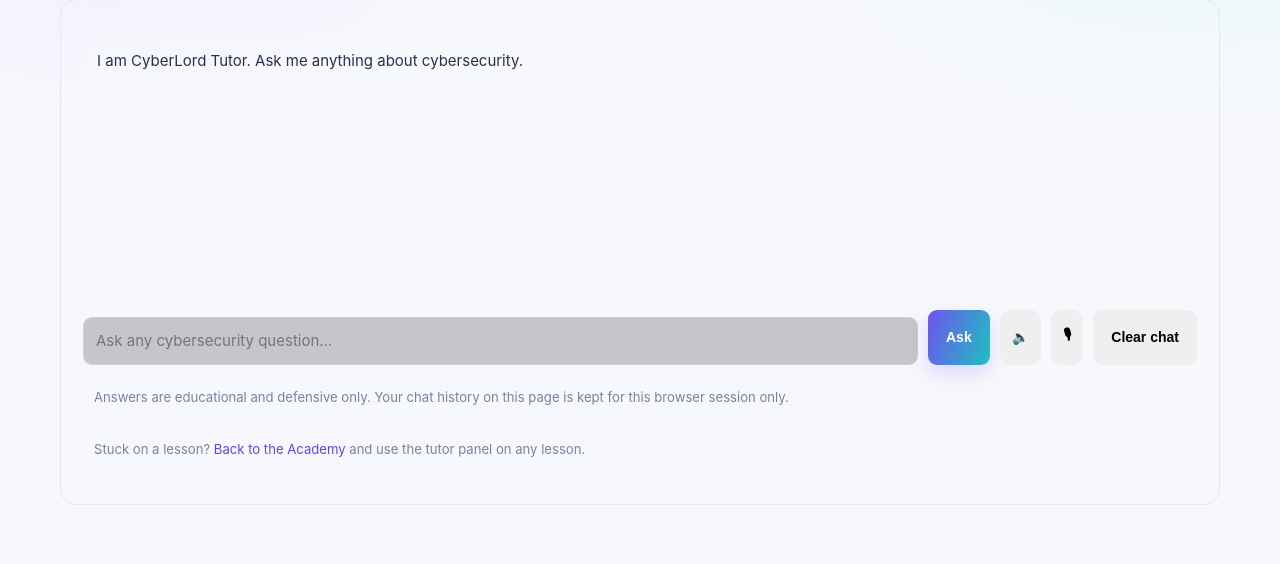
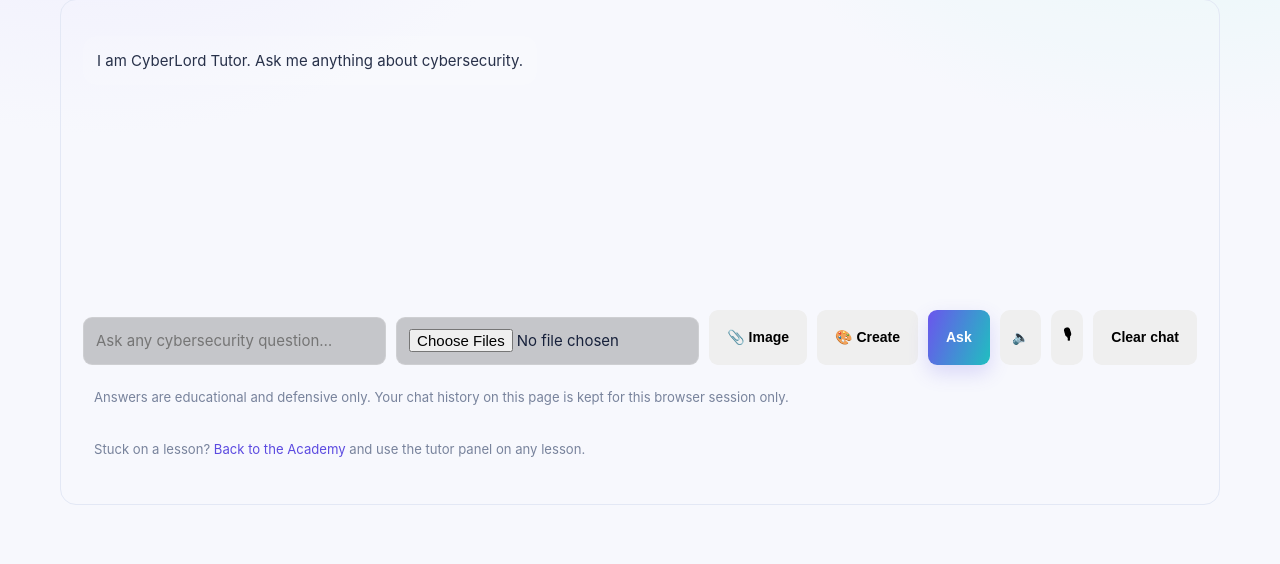
Before and after one commit to mic356/CyberLord-Domain-Intelligence-V2, a Flask app: page /tutor in a window 1280 px wide. Shown: the part 393-957 px from the top of the page. Run offline with Flask 3, Linux system fonts and the light colour scheme; the visitor is signed in with stand-in values (Sample User, id 1); data that the repository does not hold is empty; parts of the project's set-up code (start-up, migrations or seed data) failed here and were passed over; some libraries are stand-ins or nearby versions.

Commit message:
cyberlord upgrade

```diff
--- a/static/app.js
+++ b/static/app.js
@@ -173,9 +173,11 @@ document.querySelectorAll(".tool-card").forEach(card=>{
   document.querySelectorAll("[data-ai-guide]").forEach(btn=>{
     btn.addEventListener("click",()=>{toggle(true);send(btn.dataset.aiGuide||btn.textContent);});
   });
-  async function send(text){
-    text=(text||"").trim();if(!text)return;
-    bubble(text,"user");history.push({role:"user",content:text});
+  async function send(text, images){
+    text=(text||"").trim(); images=images||[];
+    if(!text && !images.length)return;
+    if(!text)text="Please analyse the attached picture and explain what you can see.";
+    bubble(text,"user");history.push({role:"user",content:text,images:images});
     const pending=bubble("Searching CyberLord knowledge…","bot");
     const startTyping=()=>{const typing=document.createElement("span");typing.className="cl-ai-typing";typing.innerHTML="<span></span><span></span><span></span>";pending.textContent="";pending.appendChild(typing);};startTyping();
     await new Promise(resolve=>setTimeout(resolve,600));
@@ -198,7 +200,34 @@ document.querySelectorAll(".tool-card").forEach(card=>{
     }catch(err){pending.textContent=err.message||"Something went wrong. Please try again.";}
     finally{submit.disabled=false;scroll();}
   }
-  form.addEventListener("submit",e=>{e.preventDefault();const value=input.value;input.value="";send(value);});
+  const imageInput=document.getElementById("cl-ai-image");
+  const attachBtn=document.getElementById("cl-ai-attach");
+  const generateBtn=document.getElementById("cl-ai-generate");
+  let selectedImages=[];
+  function readImages(files){
+    return Promise.all(Array.from(files||[]).slice(0,4).map(file=>{
+      if(!/^image\/(png|jpeg|webp)$/.test(file.type)||file.size>5*1024*1024)throw new Error("Use JPG, PNG or WEBP images under 5 MB each.");
+      return new Promise((resolve,reject)=>{const reader=new FileReader();reader.onload=()=>resolve({mime_type:file.type,data:String(reader.result).split(",")[1]});reader.onerror=reject;reader.readAsDataURL(file);});
+    }));
+  }
+  if(attachBtn&&imageInput)attachBtn.addEventListener("click",()=>imageInput.click());
+  if(imageInput)imageInput.addEventListener("change",async()=>{
+    try{selectedImages=await readImages(imageInput.files);attachBtn.textContent="📎 "+selectedImages.length;}
+    catch(err){alert(err.message);selectedImages=[];}imageInput.value="";
+  });
+  if(generateBtn)generateBtn.addEventListener("click",async()=>{
+    const prompt=input.value.trim();if(!prompt){input.focus();return;}
+    generateBtn.disabled=true;const pending=bubble("Generating image…","bot");
+    try{
+      const res=await fetch("/api/ai-image",{method:"POST",headers:{"Content-Type":"application/json"},body:JSON.stringify({prompt:prompt,images:selectedImages})});
+      const data=await res.json();if(!res.ok)throw new Error(data.error||"Image generation failed.");
+      pending.textContent=data.text||"Your image is ready.";
+      (data.images||[]).forEach(im=>{const wrap=document.createElement("div");const src="data:"+(im.mime_type||"image/png")+";base64,"+im.data;const el=document.createElement("img");el.alt="Generated image";el.src=src;el.style.maxWidth="100%";el.style.borderRadius="12px";const dl=document.createElement("a");dl.href=src;dl.download="cyberlord-generated-image.png";dl.textContent="Download image";dl.className="cl-ai-image-download";wrap.appendChild(el);wrap.appendChild(dl);messagesEl.appendChild(wrap);});
+      input.value="";selectedImages=[];if(attachBtn)attachBtn.textContent="📎";
+    }catch(err){pending.textContent=err.message;}
+    finally{generateBtn.disabled=false;scroll();}
+  });
+  form.addEventListener("submit",e=>{e.preventDefault();const value=input.value;input.value="";const imgs=selectedImages;selectedImages=[];if(attachBtn)attachBtn.textContent="📎";send(value,imgs);});
   const launchQuestion=new URLSearchParams(window.location.search).get("ask");
   if(launchQuestion){toggle(true);send(launchQuestion);window.history.replaceState({},document.title,window.location.pathname+window.location.hash);}
 })();
@@ -209,7 +238,11 @@ document.querySelectorAll(".tool-card").forEach(card=>{
     const card=form.closest(".tutor-card"); if(!card) return;
     const slug=card.dataset.lesson||"";
     const box=card.querySelector(".tutor-messages");
-    const input=form.querySelector("input");
+    const input=form.querySelector('input[type="text"]');
+    const imageInput=form.querySelector(".tutor-image-input");
+    const attachBtn=form.querySelector(".tutor-image-attach");
+    const generateBtn=form.querySelector(".tutor-image-generate");
+    let selectedImages=[];
     function add(text,role){
       // Reuse the live voice bubble so a spoken question already shown
       // as text before sending is not added twice.
@@ -225,13 +258,36 @@ document.querySelectorAll(".tool-card").forEach(card=>{
       box.appendChild(el); box.scrollTop=box.scrollHeight;
       return el;
     }
+    function readSelected(files){
+      return Promise.all(Array.from(files||[]).slice(0,4).map(file=>{
+        if(!/^image\/(png|jpeg|webp)$/.test(file.type)||file.size>5*1024*1024)throw new Error("Use JPG, PNG or WEBP images under 5 MB each.");
+        return new Promise((resolve,reject)=>{const reader=new FileReader();reader.onload=()=>resolve({mime_type:file.type,data:String(reader.result).split(",")[1]});reader.onerror=reject;reader.readAsDataURL(file);});
+      }));
+    }
+    if(attachBtn&&imageInput){
+      attachBtn.addEventListener("click",()=>imageInput.click());
+      imageInput.addEventListener("change",async()=>{try{selectedImages=await readSelected(imageInput.files);attachBtn.textContent="📎 "+selectedImages.length;}catch(err){alert(err.message);selectedImages=[];}imageInput.value="";});
+    }
+    if(generateBtn)generateBtn.addEventListener("click",async()=>{
+      const prompt=(input.value||"").trim();if(!prompt){input.focus();return;}
+      generateBtn.disabled=true;const pending=add("Generating image…","bot");
+      try{
+        const res=await fetch("/api/ai-image",{method:"POST",headers:{"Content-Type":"application/json"},body:JSON.stringify({prompt,images:selectedImages})});
+        const data=await res.json();if(!res.ok)throw new Error(data.error||"Image generation failed.");
+        pending.textContent=data.text||"Your image is ready.";
+        (data.images||[]).forEach(im=>{const wrap=document.createElement("div");const src="data:"+(im.mime_type||"image/png")+";base64,"+im.data;const pic=document.createElement("img");pic.alt="Generated image";pic.src=src;pic.style.maxWidth="100%";const dl=document.createElement("a");dl.href=src;dl.download="cyberlord-generated-image.png";dl.textContent="Download image";dl.className="cl-ai-image-download";wrap.appendChild(pic);wrap.appendChild(dl);box.appendChild(wrap);});
+        input.value="";selectedImages=[];if(attachBtn)attachBtn.textContent="📎 Image";
+      }catch(err){pending.textContent=err.message;}finally{generateBtn.disabled=false;box.scrollTop=box.scrollHeight;}
+    });
     form.addEventListener("submit",async e=>{
       e.preventDefault();
-      const text=(input.value||"").trim(); if(!text) return;
+      let text=(input.value||"").trim();const images=selectedImages;selectedImages=[];if(attachBtn)attachBtn.textContent="📎 Image";
+      if(!text&&!images.length) return;
+      if(!text)text="Please analyse the attached picture and explain what you can see.";
       add(text,"user"); input.value="";
       const pending=add("Thinking…","bot");
       try{
-        const res=await fetch("/api/ai-assistant",{method:"POST",headers:{"Content-Type":"application/json"},body:JSON.stringify({persona:"tutor",lesson_slug:slug,messages:[{role:"user",content:text}]})});
+        const res=await fetch("/api/ai-assistant",{method:"POST",headers:{"Content-Type":"application/json"},body:JSON.stringify({persona:"tutor",lesson_slug:slug,messages:[{role:"user",content:text,images:images}]})});
         const data=await res.json();
         pending.remove();
         if(!res.ok){
--- a/static/style.css
+++ b/static/style.css
@@ -358,3 +358,5 @@ html[data-theme="dark"] .review-card p,html[data-theme="dark"] .review-form h3,h
 html[data-theme="dark"] .review-form input,html[data-theme="dark"] .review-form select,html[data-theme="dark"] .review-form textarea{background:#0f172a;border-color:#1e3a5f;color:#e7ecf5}
 html[data-theme="dark"] .reviews-average{color:#2dd4bf}
 @media(max-width:800px){.review-grid{grid-template-columns:1fr}}
+
+.cl-ai-image-download{display:inline-block;margin:8px 0 12px;padding:7px 11px;border-radius:8px;background:#1d7779;color:#fff;text-decoration:none;font-size:12px;font-weight:600}.cl-ai-image-download:hover{filter:brightness(1.12)}
--- a/templates/academy_lesson.html
+++ b/templates/academy_lesson.html
@@ -12,7 +12,7 @@
 <p><a class="tutor-full-link" href="{{ url_for('tutor', lesson=lesson.slug) }}">Open full tutor →</a></p>
 <p class="muted">Stuck on this lesson? Ask here. The tutor only answers about this lesson.</p>
 <div class="tutor-messages" aria-live="polite"></div>
-<form class="tutor-form"><input type="text" placeholder="Ask about {{ lesson.title }}…" aria-label="Ask the tutor"><button class="btn primary" type="submit">Send</button><button type="button" class="btn voice-toggle" data-voice-toggle aria-pressed="false" aria-label="Listen to the tutor reply" title="Listen to the reply">🔈</button><button type="button" class="btn mic-btn" data-mic-btn aria-label="Press and hold to talk" title="Press and hold to talk — release to send">🎙</button></form><div class="tutor-lock" id="tutor-lock" hidden>
+<form class="tutor-form"><input type="text" placeholder="Ask about {{ lesson.title }}…" aria-label="Ask the tutor"><input type="file" class="tutor-image-input" accept="image/png,image/jpeg,image/webp" multiple hidden><button type="button" class="btn tutor-image-attach">📎 Image</button><button type="button" class="btn tutor-image-generate">🎨 Create</button><button class="btn primary" type="submit">Send</button><button type="button" class="btn voice-toggle" data-voice-toggle aria-pressed="false" aria-label="Listen to the tutor reply" title="Listen to the reply">🔈</button><button type="button" class="btn mic-btn" data-mic-btn aria-label="Press and hold to talk" title="Press and hold to talk — release to send">🎙</button></form><div class="tutor-lock" id="tutor-lock" hidden>
 <h3>Free tutor limit reached</h3>
 <p>Unlock Tutor Pro (₦6,300 / 30 days, 4.50 USDT) to keep asking the tutor.</p>
 <a class="btn primary" href="{{ url_for('dashboard') }}#plans">Unlock Tutor Pro</a>
--- a/templates/dashboard.html
+++ b/templates/dashboard.html
@@ -95,8 +95,8 @@
       <button type="button" data-question="Create a beginner-friendly cybersecurity learning roadmap.">My learning roadmap</button>
     </div>
   </div>
-  <form class="cl-ai-compose" id="cl-ai-form"><input id="cl-ai-input" maxlength="1800" placeholder="Ask about any cybersecurity topic…" autocomplete="off" required><button type="submit" aria-label="Send message">➤</button><button type="button" class="voice-toggle" data-voice-toggle aria-pressed="false" aria-label="Listen to the AI reply" title="Listen to the reply">🔈</button><button type="button" class="mic-btn" data-mic-btn aria-label="Start voice input" title="Tap to speak; tap again to stop">🎙</button></form>
-  <div class="cl-ai-foot">Verify critical findings against trusted sources. Payment approvals are never handled by chat. <a href="mailto:michaelelvistito@gmail.com">Contact human support</a>.</div>
+  <form class="cl-ai-compose" id="cl-ai-form"><input id="cl-ai-input" maxlength="1800" placeholder="Ask CyberLord anything…" autocomplete="off"><input type="file" id="cl-ai-image" accept="image/png,image/jpeg,image/webp" multiple hidden><button type="button" id="cl-ai-attach" aria-label="Attach image" title="Attach a picture">📎</button><button type="button" id="cl-ai-generate" title="Generate or edit an image">🎨</button><button type="submit" aria-label="Send message">➤</button><button type="button" class="voice-toggle" data-voice-toggle aria-pressed="false" aria-label="Listen to the AI reply" title="Listen to the reply">🔈</button><button type="button" class="mic-btn" data-mic-btn aria-label="Start voice input" title="Tap to speak; tap again to stop">🎙</button></form>
+  <div class="cl-ai-foot">Attach JPG, PNG or WEBP images (up to 5 MB each), or tap 🎨 to generate/edit an image. Verify critical findings against trusted sources. Payment approvals are never handled by chat. <a href="mailto:michaelelvistito@gmail.com">Contact human support</a>.</div>
 </aside>
 
 {% endblock %}
--- a/templates/tutor.html
+++ b/templates/tutor.html
@@ -16,6 +16,9 @@
   </div>
   <form class="tutor-form chat-form" id="chat-form">
     <input type="text" id="chat-input" placeholder="Ask any cybersecurity question…" aria-label="Type your question" autocomplete="off">
+    <input type="file" id="tutor-image" accept="image/png,image/jpeg,image/webp" multiple hidden>
+    <button type="button" class="btn" id="tutor-attach" title="Attach an image">📎 Image</button>
+    <button type="button" class="btn" id="tutor-generate" title="Generate or edit an image">🎨 Create</button>
     <button class="btn primary" type="submit">Ask</button>
     <button type="button" class="btn voice-toggle" data-voice-toggle aria-pressed="false" aria-label="Listen to the tutor reply" title="Listen to the reply">🔈</button>
     <button type="button" class="btn mic-btn" data-mic-btn aria-label="Press and hold to talk" title="Press and hold to talk — release to send">🎙</button>
@@ -63,8 +66,17 @@
     return el;
   }
 
+  function showImage(data, alt){
+    var img = document.createElement("img");
+    img.className = "cl-ai-generated-image";
+    img.alt = alt || "CyberLord generated image";
+    img.src = "data:" + (data.mime_type || "image/png") + ";base64," + data.data;
+    img.style.maxWidth = "100%"; img.style.borderRadius = "12px"; img.style.display = "block";
+    thread.appendChild(img); scroll();
+  }
+
   function save(){
-    try{ sessionStorage.setItem(KEY, JSON.stringify(history.slice(-40))); }catch(e){}
+    try{ sessionStorage.setItem(KEY, JSON.stringify(history.slice(-40).map(function(m){return {role:m.role,content:m.content};}))); }catch(e){}
   }
   function restore(){
     try{
@@ -83,11 +95,13 @@
 
   restore();
 
-  async function ask(text){
+  async function ask(text, images){
     text = (text || "").trim();
-    if(!text) return;
+    images = images || [];
+    if(!text && !images.length) return;
+    if(!text) text = "Please analyse the attached picture and explain what you can see.";
     add(text, "user");
-    history.push({role:"user", content:text});
+    history.push({role:"user", content:text, images:images});
     save();
     var pending = add("Thinking…", "bot");
     try{
@@ -120,6 +134,9 @@
         });
         thread.appendChild(grid);
       }
+      if(Array.isArray(data.generated_images)){
+        data.generated_images.forEach(function(im){ showImage(im, "Generated image"); });
+      }
       history.push({role:"assistant", content:data.reply});
       save();
     }catch(err){
@@ -128,10 +145,48 @@
     scroll();
   }
 
+  var imageInput = document.getElementById("tutor-image");
+  var attachBtn = document.getElementById("tutor-attach");
+  var generateBtn = document.getElementById("tutor-generate");
+  var selectedImages = [];
+  function readImages(files){
+    return Promise.all(Array.from(files || []).slice(0,4).map(function(file){
+      if(!/^image\/(png|jpeg|webp)$/.test(file.type) || file.size > 5*1024*1024) throw new Error("Use JPG, PNG or WEBP images under 5 MB each.");
+      return new Promise(function(resolve,reject){
+        var reader = new FileReader();
+        reader.onload = function(){ resolve({mime_type:file.type,data:String(reader.result).split(",")[1]}); };
+        reader.onerror = reject; reader.readAsDataURL(file);
+      });
+    }));
+  }
+  if(attachBtn && imageInput) attachBtn.addEventListener("click",function(){imageInput.click();});
+  if(imageInput) imageInput.addEventListener("change",async function(){
+    try{selectedImages=await readImages(imageInput.files);attachBtn.textContent="📎 "+selectedImages.length+" attached";}
+    catch(err){alert(err.message);selectedImages=[];} imageInput.value="";
+  });
+  if(generateBtn) generateBtn.addEventListener("click",async function(){
+    var prompt=input.value.trim(); if(!prompt){input.focus();return;}
+    generateBtn.disabled=true; var pending=add("Generating image…","bot");
+    try{
+      var res=await fetch("/api/ai-image",{method:"POST",headers:{"Content-Type":"application/json"},
+        body:JSON.stringify({prompt:prompt,images:selectedImages})});
+      var data=await res.json(); if(!res.ok) throw new Error(data.error||"Image generation failed.");
+      pending.textContent=data.text||"Your image is ready.";
+      (data.images||[]).forEach(function(im){
+        var wrap=document.createElement("div"), src="data:"+(im.mime_type||"image/png")+";base64,"+im.data;
+        var pic=document.createElement("img");pic.className="cl-ai-generated-image";pic.alt="Generated image";pic.src=src;pic.style.maxWidth="100%";pic.style.borderRadius="12px";
+        var dl=document.createElement("a");dl.href=src;dl.download="cyberlord-generated-image.png";dl.textContent="Download image";dl.className="cl-ai-image-download";
+        wrap.appendChild(pic);wrap.appendChild(dl);thread.appendChild(wrap);
+      });
+      input.value=""; selectedImages=[]; if(attachBtn)attachBtn.textContent="📎 Image";
+    }catch(err){pending.textContent=err.message;}
+    finally{generateBtn.disabled=false;scroll();}
+  });
   form.addEventListener("submit", function(e){
     e.preventDefault();
     var v = input.value; input.value = "";
-    ask(v);
+    var imgs=selectedImages; selectedImages=[]; if(attachBtn)attachBtn.textContent="📎 Image";
+    ask(v,imgs);
   });
 
   clearBtn.addEventListener("click", function(){
```
